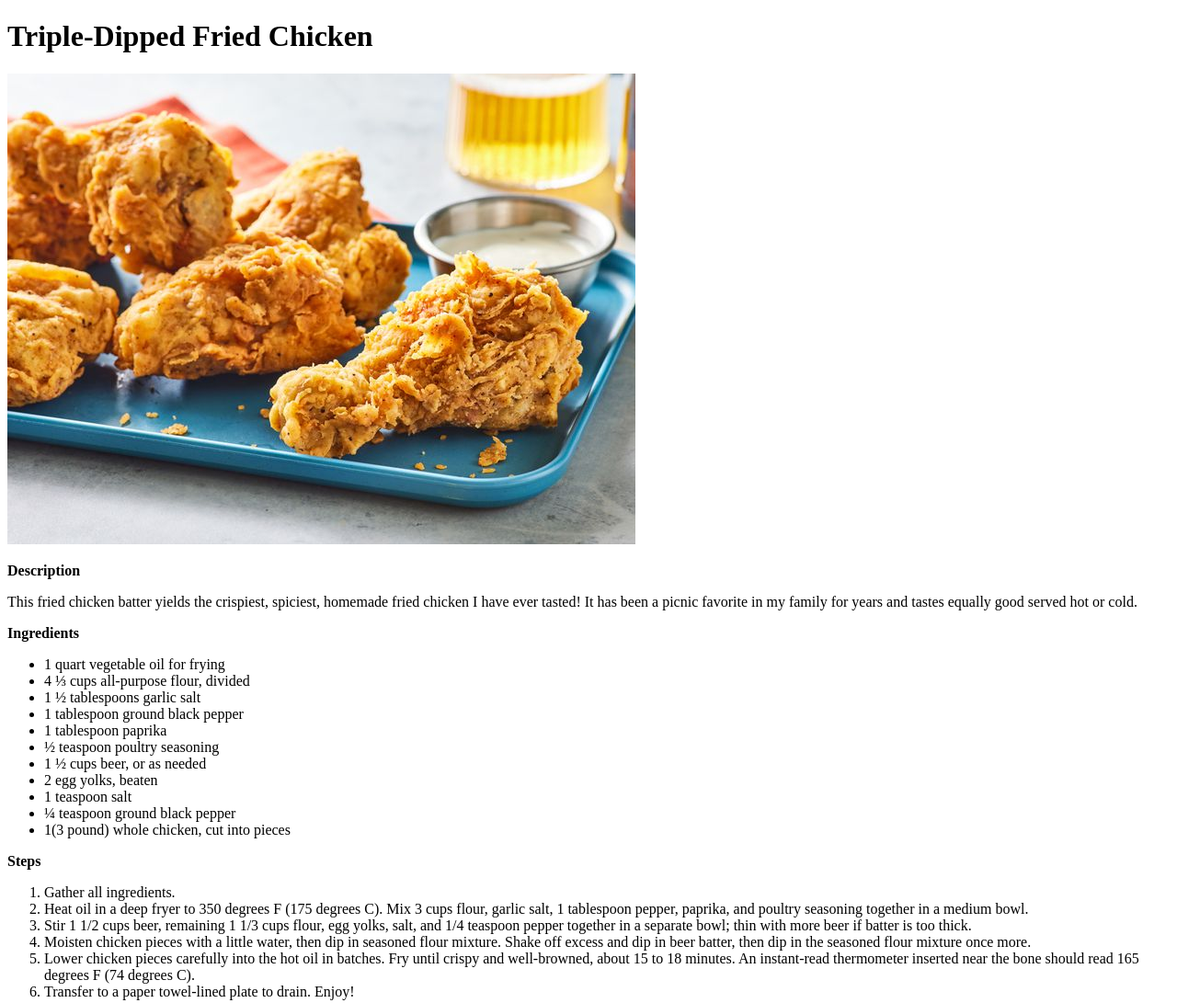
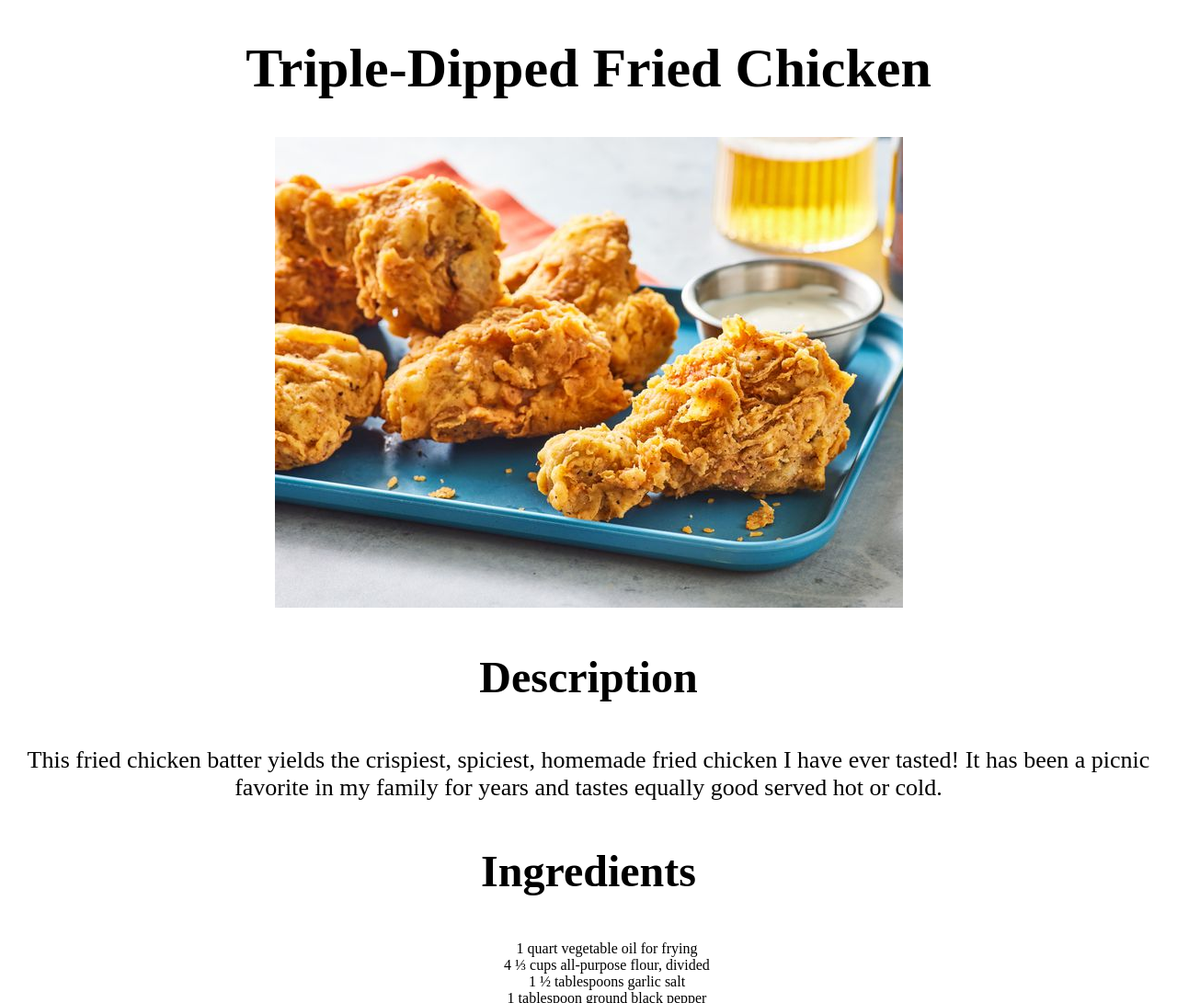
Before and after one commit to Malhash2/odin-recipes, a plain HTML site: page recipes/fried-chicken.html in a window 1280 px wide. Shown: the top 1091 px of the page at 92% size. Drawn offline with Linux system fonts and the light colour scheme.

Commit message:
adding some css

```diff
--- a/index.html
+++ b/index.html
@@ -1,16 +1,21 @@
 <!DOCTYPE html>
 <html lang='en'>
+
 <head>
 	<meta charset="UTF-8">
+	<link rel="stylesheet" href="style.css">
 	<title>Odin Recipes</title>
 </head>
 
 <body>
 	<h1>Odin Recipes</h1>
+	<div class="list">
 		<ul>
 			<li><a href="recipes/fried-chicken.html">Fried Chicken Recipe</a></li>
 			<li><a href="recipes/pizza.html">Pizza Recipe</a></li>
 			<li><a href='recipes/shawarma.html'>Shawarma Recipe</a></li>
 		</ul>
+	</div>
 </body>
+
 </html>
--- a/recipes/fried-chicken.html
+++ b/recipes/fried-chicken.html
@@ -1,7 +1,9 @@
 <!DOCTYPE html>
 <html lang='en'>
+
 <head>
 	<meta charset="UTF-8">
+	<link rel="stylesheet" href="style.css">
 	<title>Fried Chicken Recipe</title>
 </head>
 
@@ -9,7 +11,10 @@
 	<h1>Triple-Dipped Fried Chicken</h1>
 	<img src="../imgs/chicken.jpg" alt="crispy fried chicken">
 	<p><strong>Description</strong></p>
-	<p>This fried chicken batter yields the crispiest, spiciest, homemade fried chicken I have ever tasted! It has been a picnic favorite in my family for years and tastes equally good served hot or cold.</p>
+	<p class="prgh">This fried chicken batter yields the crispiest, spiciest, homemade fried chicken I have ever tasted!
+		It has
+		been
+		a picnic favorite in my family for years and tastes equally good served hot or cold.</p>
 	<p><strong>Ingredients</strong></p>
 	<ul>
 		<li>1 quart vegetable oil for frying</li>
@@ -28,10 +33,15 @@
 	<p><strong>Steps</strong></p>
 	<ol>
 		<li>Gather all ingredients.</li>
-	    <li>Heat oil in a deep fryer to 350 degrees F (175 degrees C). Mix 3 cups flour, garlic salt, 1 tablespoon pepper, paprika, and poultry seasoning together in a medium bowl.</li>
-	    <li>Stir 1 1/2 cups beer, remaining 1 1/3 cups flour, egg yolks, salt, and 1/4 teaspoon pepper together in a separate bowl; thin with more beer if batter is too thick.</li>
-	    <li>Moisten chicken pieces with a little water, then dip in seasoned flour mixture. Shake off excess and dip in beer batter, then dip in the seasoned flour mixture once more.</li>
-	    <li>Lower chicken pieces carefully into the hot oil in batches. Fry until crispy and well-browned, about 15 to 18 minutes. An instant-read thermometer inserted near the bone should read 165 degrees F (74 degrees C).</li>
+		<li>Heat oil in a deep fryer to 350 degrees F (175 degrees C). Mix 3 cups flour, garlic salt, 1 tablespoon
+			pepper, paprika, and poultry seasoning together in a medium bowl.</li>
+		<li>Stir 1 1/2 cups beer, remaining 1 1/3 cups flour, egg yolks, salt, and 1/4 teaspoon pepper together in a
+			separate bowl; thin with more beer if batter is too thick.</li>
+		<li>Moisten chicken pieces with a little water, then dip in seasoned flour mixture. Shake off excess and dip in
+			beer batter, then dip in the seasoned flour mixture once more.</li>
+		<li>Lower chicken pieces carefully into the hot oil in batches. Fry until crispy and well-browned, about 15 to
+			18 minutes. An instant-read thermometer inserted near the bone should read 165 degrees F (74 degrees C).
+		</li>
 		<li>Transfer to a paper towel-lined plate to drain. Enjoy!</li>
 	</ol>
 
--- /dev/null
+++ b/recipes/style.css
@@ -0,0 +1,23 @@
+h1 {
+	text-align: center;
+	font-size: 60px;
+}
+
+p {
+	text-align: center;
+	font-size: 48px;
+}
+
+.prgh {
+	font-size: 26px;
+}
+
+li {
+	text-align: center;
+	list-style-type: none;
+}
+
+img {
+	display: block;
+	margin: auto;
+}
--- /dev/null
+++ b/style.css
@@ -0,0 +1,22 @@
+h1 {
+	font-size: 80px;
+	text-align: center;
+	font-weight: bold;
+	font-family: 'Times New Roman', Times, serif;
+	color: white;
+}
+
+ul {
+	padding: 350px 0px;
+	margin: 0;
+	font-family: 'Times New Roman', Times, serif;
+	color: whitesmoke;
+}
+
+li {
+	text-align: center;
+	margin: 15px;
+	list-style-type: none;
+	font-size: 60px;
+	padding: 15px;
+}
```
Also changed, not shown: recipes/pizza.html (+9 -3 lines), recipes/shawarma.html (+15 -5 lines). Lines whose indentation alone changed are shown as unchanged.
